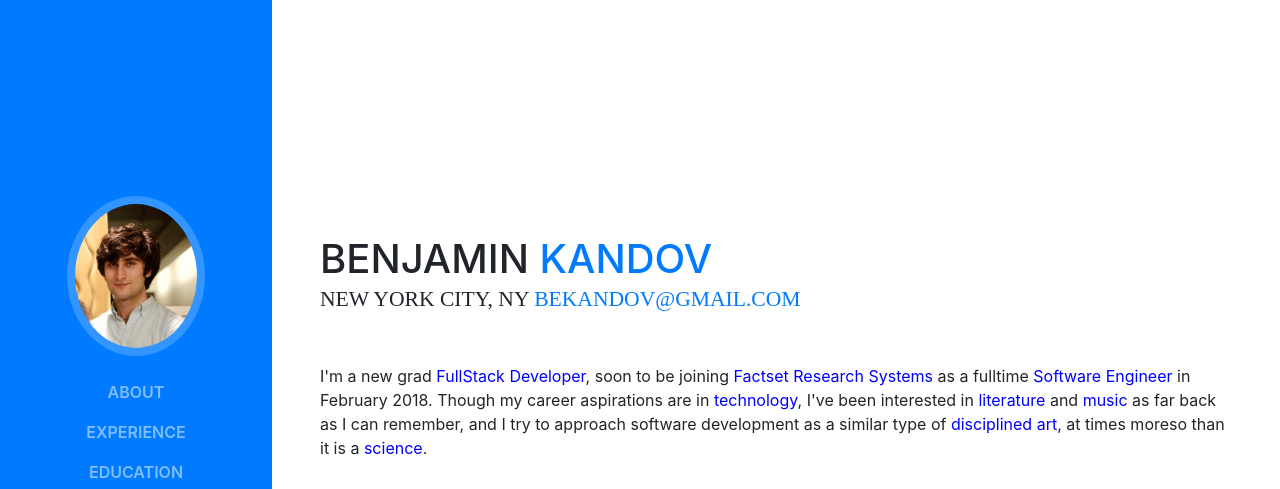
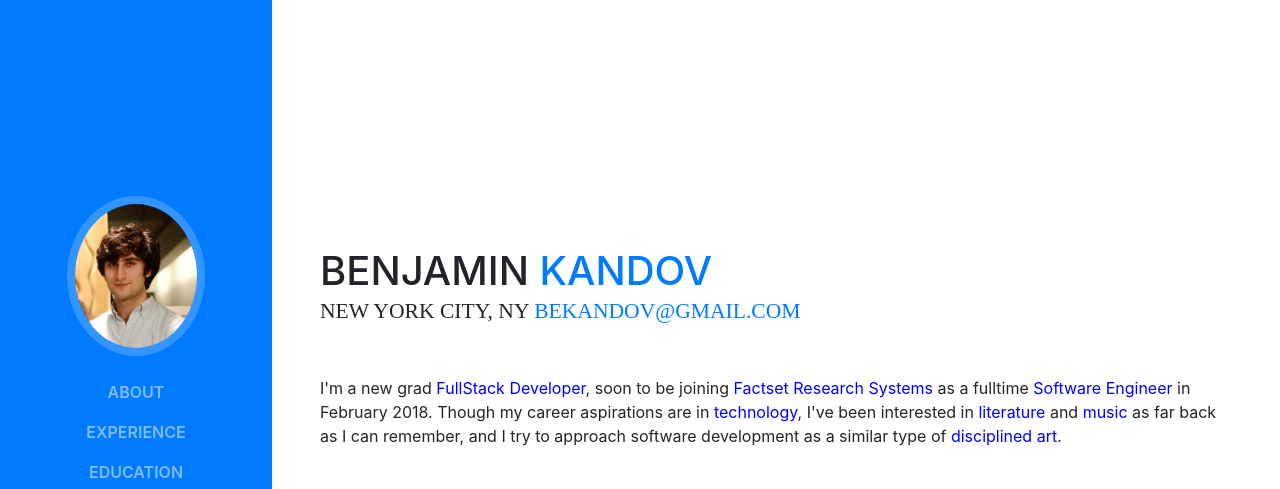
Before and after one commit to BenKandov/BenKandov.github.io, a website with bundled scripts: page index.html in a window 1280 px wide. Shown: the top 489 px of the page. Built offline with nearby package versions, Linux system fonts and the light colour scheme; a web font is replaced by a local one.

Commit message:
updated about m

```diff
--- a/index.html
+++ b/index.html
@@ -76,7 +76,7 @@
           <div class="subheading mb-5"> New York City, NY
             <a href="mailto:bekandov@email.com">bekandov@gmail.com</a>
           </div>
-          <p class="mb-5">I'm a new grad <span style="color:blue;">FullStack Developer</span>, soon to be joining <span style="color:blue;">Factset Research Systems</span> as a fulltime <span style="color:blue;">Software Engineer</span> in February 2018. Though my career aspirations are in <span style="color:blue;">technology</span>, I've been interested in <span style="color:blue;">literature</span> and <span style="color:blue;">music</span> as far back as I can remember, and I try to approach software development as a similar type of <span style="color:blue;">disciplined art</span>, at times moreso than it is a <span style="color:blue;">science</span>.</p>
+          <p class="mb-5">I'm a new grad <span style="color:blue;">FullStack Developer</span>, soon to be joining <span style="color:blue;">Factset Research Systems</span> as a fulltime <span style="color:blue;">Software Engineer</span> in February 2018. Though my career aspirations are in <span style="color:blue;">technology</span>, I've been interested in <span style="color:blue;">literature</span> and <span style="color:blue;">music</span> as far back as I can remember, and I try to approach software development as a similar type of <span style="color:blue;">disciplined art</span>.</p>
           <ul class="list-inline list-social-icons mb-0">
             <li class="list-inline-item">
               <a href="https://www.linkedin.com/in/benjamin-kandov-24546b72">
```
